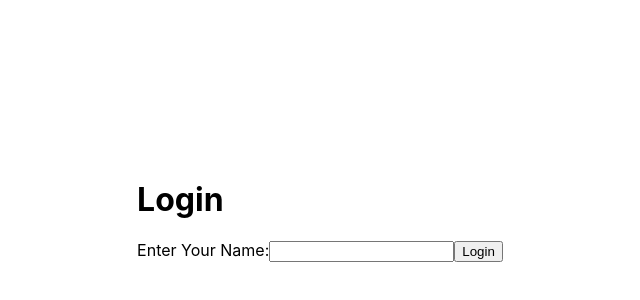
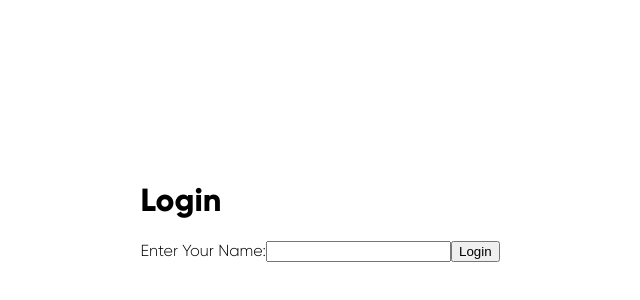
Before and after one commit to mcrcodes-daytimemonks/quiz-app, a Next.js app in the folder application/: page / in a window 1280 px wide. Shown: the part 190-490 px from the top of the page, without its empty margins (320-960 px from the left). Built offline with nearby package versions, Linux system fonts and the light colour scheme.

Commit message:
style: Add Gilroy font to public assets

```diff
--- a/application/styles/globals.css
+++ b/application/styles/globals.css
@@ -1,9 +1,25 @@
+@font-face {
+  font-family: "Gilroy";
+  font-weight: normal;
+  src: url("/fonts/Gilroy-Light.otf") format("opentype");
+}
+
+@font-face {
+  font-family: "Gilroy";
+  font-weight: bold;
+  src: url("/fonts/Gilroy-ExtraBold.otf") format("opentype");
+}
+
+/* :root {
+  --font-family: url("/fonts/Gilroy-Light.otf");
+} */
+
 html,
 body {
   padding: 0;
   margin: 0;
-  font-family: -apple-system, BlinkMacSystemFont, Segoe UI, Roboto, Oxygen,
-    Ubuntu, Cantarell, Fira Sans, Droid Sans, Helvetica Neue, sans-serif;
+  font-family: "Gilroy", -apple-system, BlinkMacSystemFont, Segoe UI, Roboto,
+    Oxygen, Ubuntu, Cantarell, Fira Sans, Droid Sans, Helvetica Neue, sans-serif;
 }
 
 a {
```
Also changed, not shown: application/public/fonts/Gilroy-ExtraBold.otf (added), application/public/fonts/Gilroy-Light.otf (added).
